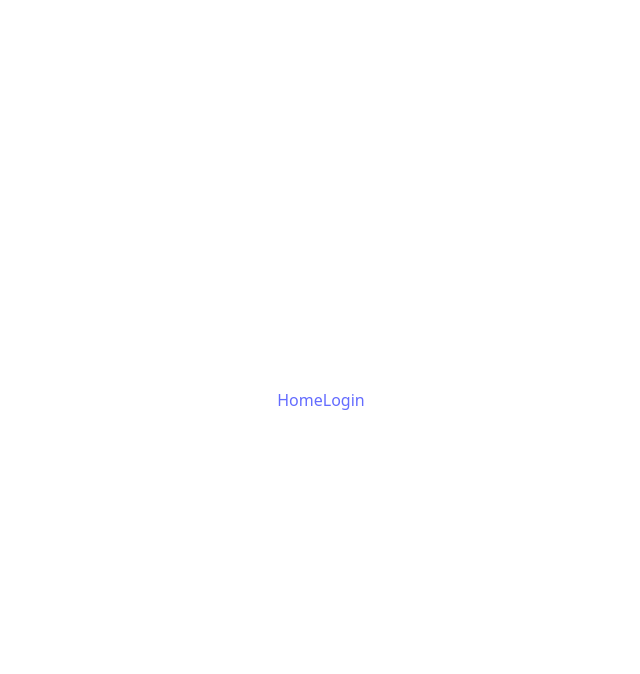
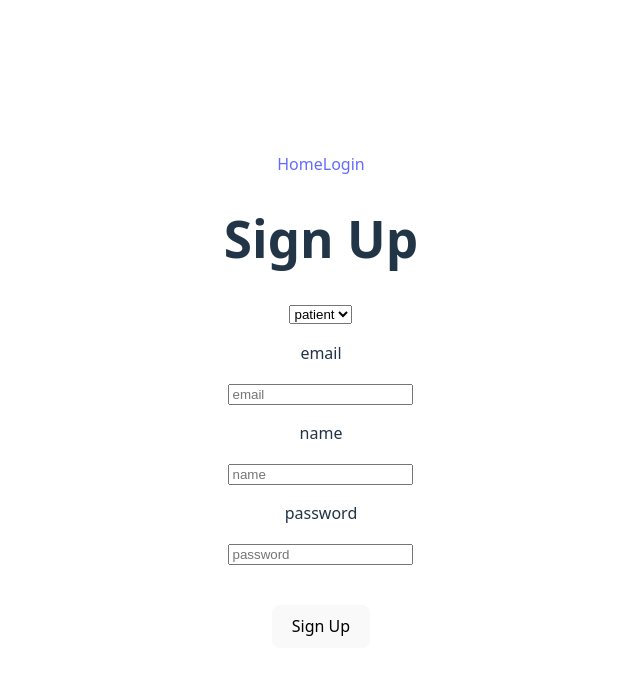
Before and after one commit to okkk2010/health-care-react, a React (Vite) app: page /Register in a window 1280 px wide. Before the commit this address had no page. Shown: the top 674 px of the page, without its empty margins (319-959 px from the left). Built offline with nearby package versions, Linux system fonts and the light colour scheme.

Commit message:
feat : login, register 기능 구현
- api 호출해 login, 과 register 기능 구현
- 이외의 api 연동

```diff
--- a/package.json
+++ b/package.json
@@ -10,6 +10,7 @@
     "preview": "vite preview"
   },
   "dependencies": {
+    "axios": "^1.13.5",
     "react": "^19.2.0",
     "react-dom": "^19.2.0",
     "react-router-dom": "^7.13.0"
--- a/src/App.jsx
+++ b/src/App.jsx
@@ -4,7 +4,7 @@
 import { BrowserRouter, Route, Routes } from 'react-router-dom'
 import Home from './pages/Home'
 import Login from './pages/Login'
-import SignUp from './pages/SignUp'
+import Register from './pages/Register'
 import NavBar from './components/NavBar'
 import './App.css'
 
@@ -16,7 +16,7 @@ function App() {
       <Routes>
         <Route path='/' element={<Home />} />
         <Route path='/Login' element={<Login />} />
-        <Route path='/SignUp' element={<SignUp />} />
+        <Route path='/Register' element={<Register />} />
       </Routes>
     </BrowserRouter>
   )
--- a/src/pages/Login.jsx
+++ b/src/pages/Login.jsx
@@ -1,25 +1,54 @@
 import { Link } from 'react-router-dom';
 import React, { useEffect, useState } from 'react';
 
+import { apiService } from '../services/api';
+
 const Login = () => {
+    const [form, setForm] = useState({
+    email: '',
+    password: ''
+    });
+
+    const handleChange = (e) => {
+        setForm({
+            ...form,
+            [e.target.name]: e.target.value
+        });
+    }
+
+    const handleSubmit = async (e) => {
+        e.preventDefault();
+        const payload = {
+            email: form.email,
+            password: form.password
+        }
+        console.log(payload);
+        const response = await apiService.login(payload);
+        if (response.status === 200) {
+            alert('로그인 성공');
+        } else {
+            alert(response.data.message);
+        }
+    }
+
     return (
         <div>
             <h1>Login</h1>
             <form>
                 <div>
                 <p><label htmlFor='email'>Email</label></p>
-                <p><input id = 'email' type = 'text' placeholder='email' /></p>
+                <p><input id = 'email' type = 'text' placeholder='email' value={form.email} onChange={handleChange} name='email'/></p>
                 </div>
 
                 <div>
                 <p><label htmlFor='password'>Password</label></p>
-                <p><input id = 'password' type = 'password' placeholder='password' /></p>
+                <p><input id = 'password' type = 'password' placeholder='password' value={form.password} onChange={handleChange} name='password'/></p>
                 </div>
 
-                <button type='submit'>Login</button>
+                <button type='submit' onClick={handleSubmit}>Login</button>
             </form>
             <br/>
-            <p><Link to = '/ForgotPassword'>비밀번호 찾기</Link> / <Link to = '/SignUp'>회원가입</Link></p>
+            <p><Link to = '/ForgotPassword'>비밀번호 찾기</Link> / <Link to = '/Register'>회원가입</Link></p>
         </div>
     )
 }
--- a/src/pages/SignUp.jsx
+++ b/src/pages/Register.jsx
@@ -1,10 +1,11 @@
 import { useEffect, useState } from 'react';
 import { Link } from 'react-router-dom';
+import { apiService } from '../services/api';
 
 const roles = ['patient', 'doctor'];
 const specialty = ['신경과', '외과', '소아과'];
 
-const SignUp = () => {
+const Register = () => {
     const [currentRole, setCurrentRole] = useState(roles[0]);
     const [currentSpecialty, setCurrentSpecialty] = useState('');
 
@@ -12,10 +13,6 @@ const SignUp = () => {
         email: '',
         name: '',
         password: ''
-    })
-
-    useEffect(() => {
-        console.log(currentRole);
     });
 
     const handleChange = (e) => {
@@ -28,6 +25,7 @@ const SignUp = () => {
     const handleSubmit = async (e) => {
         e.preventDefault();
 
+        let response;
         if (currentRole === 'doctor') {
             const payload = {
                 email: form.email,
@@ -37,6 +35,7 @@ const SignUp = () => {
                 role: currentRole
             }
             console.log(payload);
+            response = await apiService.doctorRegister(payload);
         } else {
             const payload = {
                 email: form.email,
@@ -45,6 +44,13 @@ const SignUp = () => {
                 role: currentRole
             }
             console.log(payload);
+            response = await apiService.patientRegister(payload);
+        }
+
+        if (response.status === 200) {
+            alert('회원가입 성공');
+        } else {
+            alert(response.data.message);
         }
     }
 
@@ -79,4 +85,4 @@ const SignUp = () => {
     )
 }
 
-export default SignUp;
+export default Register;
--- a/src/services/api.js
+++ b/src/services/api.js
@@ -7,4 +7,34 @@ const api = axios.create({
   },
 });
 
+export const apiService = {
+    login: async (payload) => {
+        return await api.post("/api/users/login", payload);
+    },
+
+    doctorRegister: async (payload) => {
+        return await api.post("/api/doctors/register", payload);
+    },
+
+    patientRegister: async (payload) => {
+        return await api.post("/api/patients/register", payload);
+    },
+
+    getRolesAll: () => {
+        return api.get("/api/roles/all");
+    },
+
+    getRoleByCode: (code) => {
+        return api.get(`/api/roles/${code}`);
+    },
+
+    getSpecialtiesAll: () => {
+        return api.get("/api/specialties/all");
+    },
+
+    getSpecialtyByCode: (code) => {
+        return api.get(`/api/specialties/${code}`);
+    }
+}
+
 export default api;
```
Also changed, not shown: 1 other file (tests, documents, lock files or other folders).
